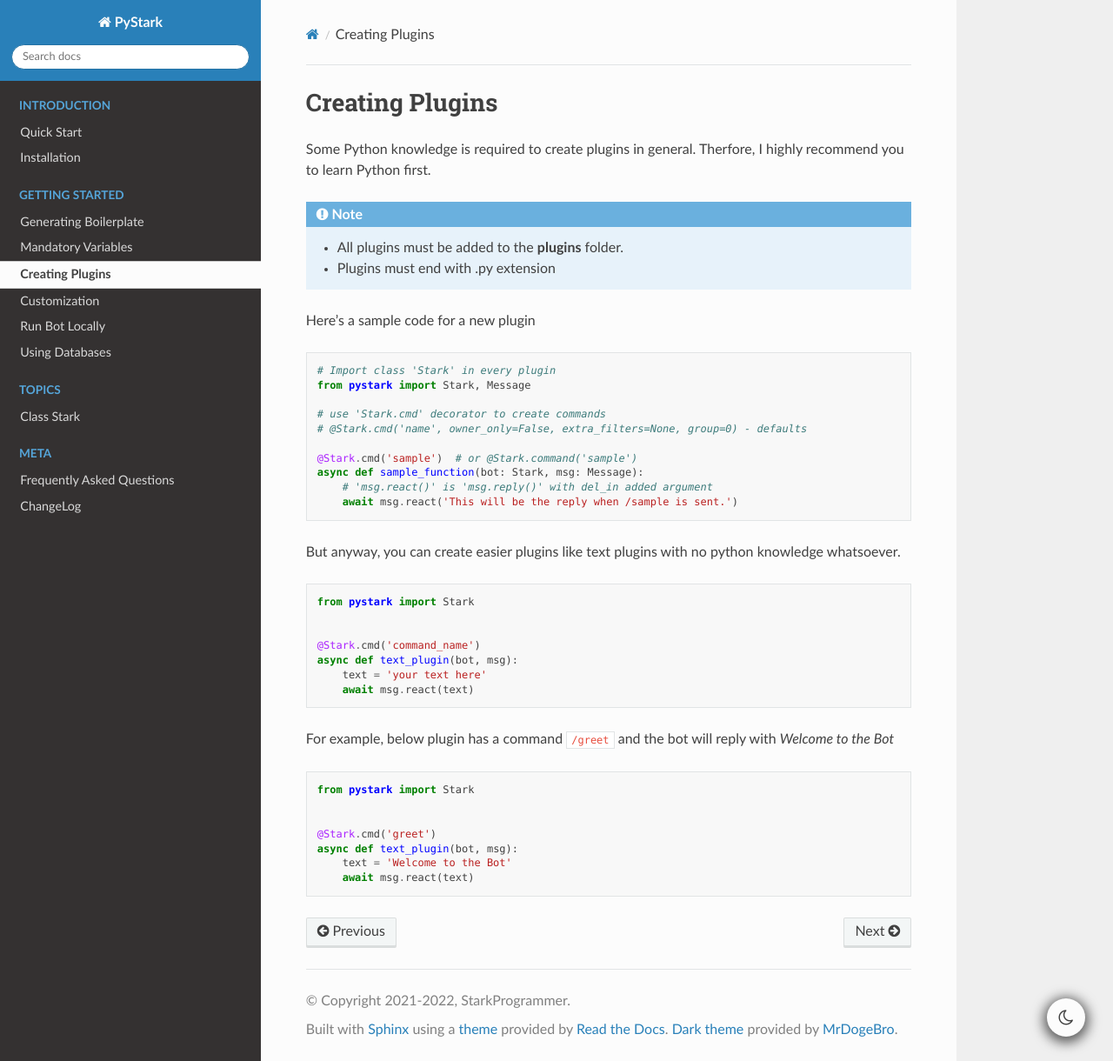
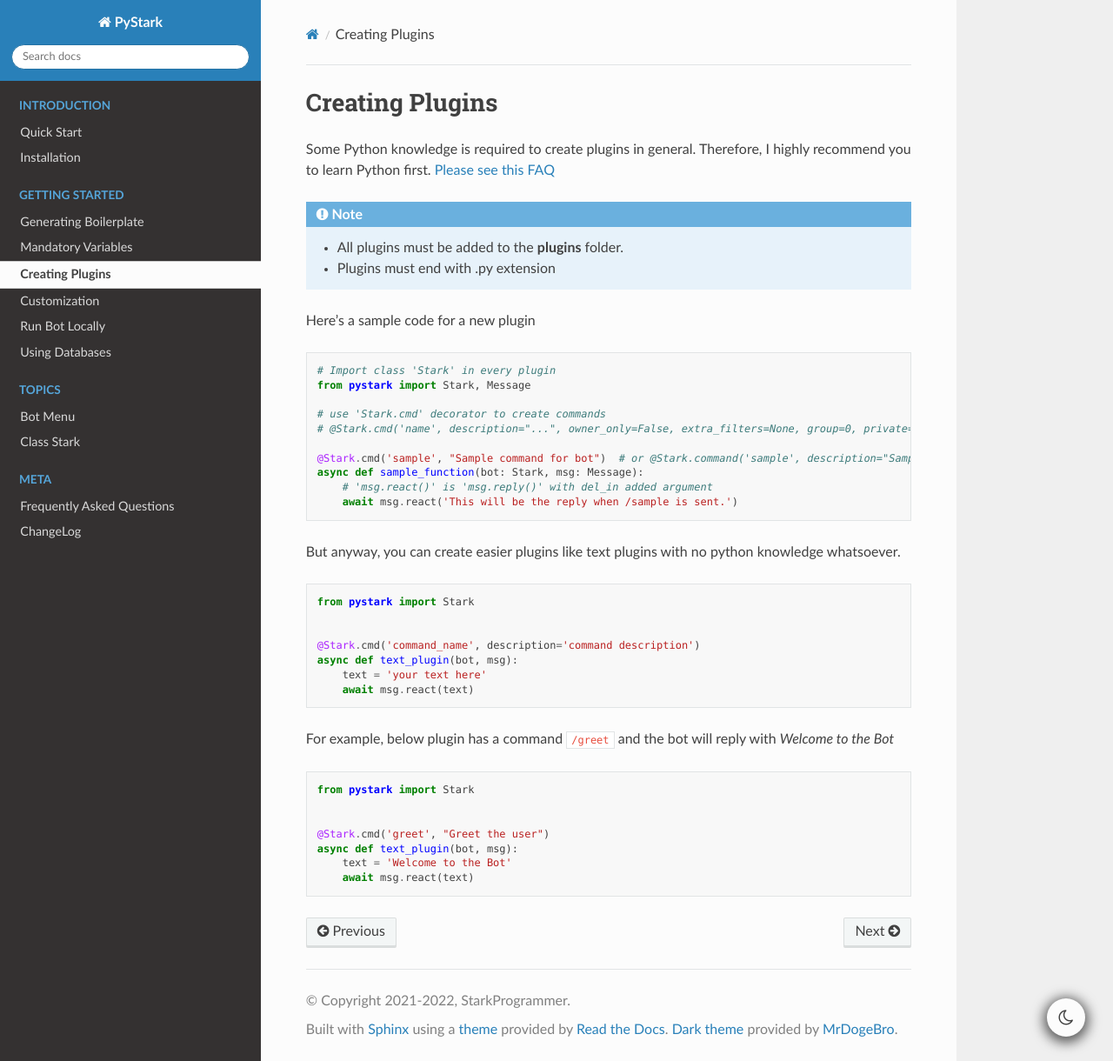
Before and after one commit to ShivangKakkar/pystark, a Sphinx documentation site: the page built from docs/start/plugins.rst, in a window 1280 px wide and 1220 px high. Shown: the whole window at 87% size. Built offline with Sphinx 7.4.7 and the Read the Docs theme 2.0.0, drawn with Linux system fonts in a browser that asks for light colours.

Commit message:
v0.2.7
- Auto Update Bot Menu at runtime.
- Added description argument in 'command' decorator(for bot menu).
- 'Stark.data()' now also returns a dictionary of command descriptions (key=command, value=description). - Stark.activate now takes a optional argument 'set_menu' to disable (or enable) auto-update of bot menu.
- Added docs for Bot Menu.

```diff
--- a/docs/conf.py
+++ b/docs/conf.py
@@ -28,14 +28,17 @@ extensions = [
 # napoleon_use_param = True
 # napoleon_use_rtype = True
 
-add_module_names = False
 templates_path = ['templates']
 exclude_patterns = ['_build', 'Thumbs.db', '.DS_Store']
 html_theme = 'sphinx_rtd_theme'
 # html_theme = "pydata_sphinx_theme"
-html_favicon = 'favicon.ico'
+html_favicon = 'images/favicon.ico'
 copybutton_prompt_text = "$ "
 default_dark_mode = False
+
+# autodoc_class_signature = "separated"
+autodoc_inherit_docstrings = False
+add_module_names = False
 
 # latex_engine = "xelatex"
 # html_theme_options = {"logo_only": True}
@@ -44,8 +47,5 @@ default_dark_mode = False
 # github_username = 'StarkBotsIndustries'
 # github_repository = 'pystark'
 
-# autodoc_class_signature = "separated"
-autodoc_inherit_docstrings = False
-
 # .. confval:: text,
 # sidebar, github
--- a/docs/index.rst
+++ b/docs/index.rst
@@ -71,6 +71,7 @@ Meta
     :hidden:
     :caption: Topics
 
+    topics/bot_menu
     topics/stark
 
 .. toctree::
--- a/docs/start/plugins.rst
+++ b/docs/start/plugins.rst
@@ -1,7 +1,7 @@
 Creating Plugins
 ================
 
-Some Python knowledge is required to create plugins in general. Therfore, I highly recommend you to learn Python first.
+Some Python knowledge is required to create plugins in general. Therefore, I highly recommend you to learn Python first. :ref:`Please see this FAQ <learn-python>`
 
 .. note::
 
@@ -17,9 +17,9 @@ Here's a sample code for a new plugin
     from pystark import Stark, Message
 
     # use 'Stark.cmd' decorator to create commands
-    # @Stark.cmd('name', owner_only=False, extra_filters=None, group=0) - defaults
+    # @Stark.cmd('name', description="...", owner_only=False, extra_filters=None, group=0, private=False) - defaults
 
-    @Stark.cmd('sample')  # or @Stark.command('sample')
+    @Stark.cmd('sample', "Sample command for bot")  # or @Stark.command('sample', description="Sample command for bot")
     async def sample_function(bot: Stark, msg: Message):
         # 'msg.react()' is 'msg.reply()' with del_in added argument
         await msg.react('This will be the reply when /sample is sent.')
@@ -32,7 +32,7 @@ But anyway, you can create easier plugins like text plugins with no python knowl
     from pystark import Stark
 
 
-    @Stark.cmd('command_name')
+    @Stark.cmd('command_name', description='command description')
     async def text_plugin(bot, msg):
         text = 'your text here'
         await msg.react(text)
@@ -44,7 +44,7 @@ For example, below plugin has a command ``/greet`` and the bot will reply with `
     from pystark import Stark
 
 
-    @Stark.cmd('greet')
+    @Stark.cmd('greet', "Greet the user")
     async def text_plugin(bot, msg):
         text = 'Welcome to the Bot'
         await msg.react(text)
--- a/setup.py
+++ b/setup.py
@@ -30,7 +30,7 @@ packages = find_packages()
 setup(
     name='PyStark',
     packages=packages,
-    version='0.2.6',
+    version='0.2.7',
     license='GPLv3+',
     description='An incomplete add-on extension to Pyrogram for personal use.',
     long_description=long_description,
```
Also changed, not shown: docs/meta/changelog.rst (+11 -1 lines), docs/start/customization.rst (+8 -0 lines), docs/topics/bot_menu.rst (added, +87 -0 lines), docs/images/bot_menu.jpg (added), docs/images/favicon.ico (renamed from docs/favicon.ico), 4 other files.
